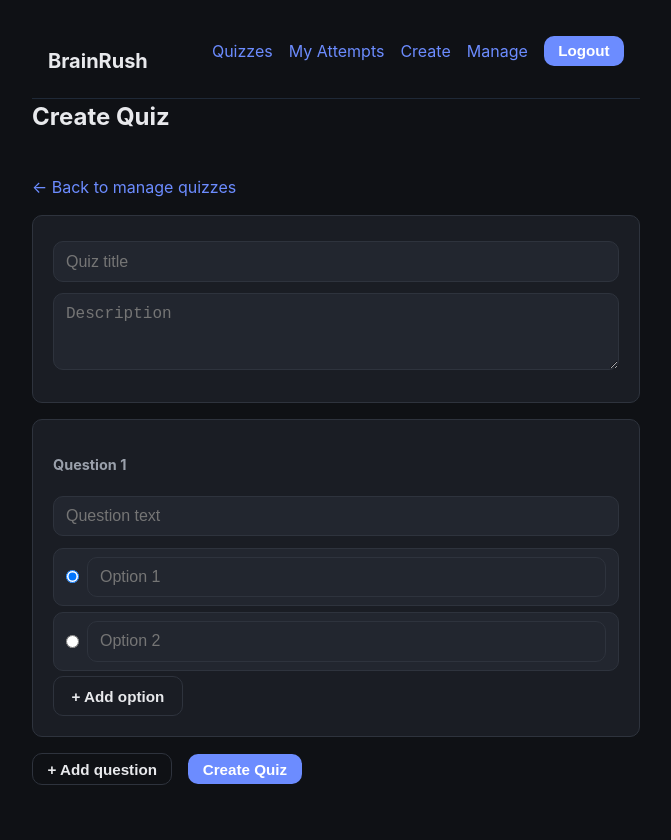
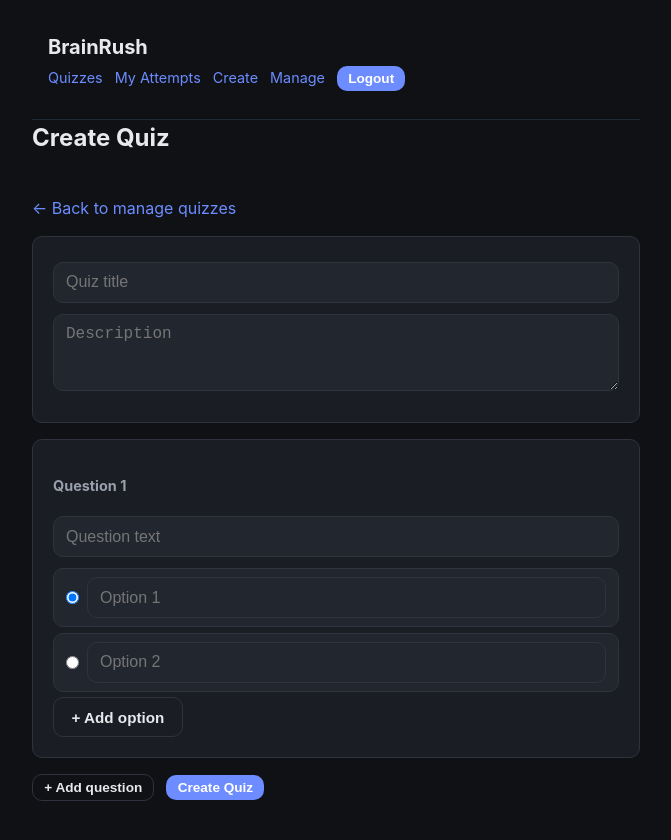
Before and after one commit to beatsbynorth21/ts-academy-quiz-platform, a React (Vite) app in the folder client/: page /admin/create-quiz in a window 1280 px wide. Shown: the top 840 px of the page, without its empty margins (304-975 px from the left). Built offline with nearby package versions, Linux system fonts and the light colour scheme; no server answers; sample sign-in values are in the browser's storage.

Commit message:
Compact navbar

```diff
--- a/client/src/index.css
+++ b/client/src/index.css
@@ -172,3 +172,21 @@ form { margin-top: 0.5rem; }
 }
 .nav-links a { text-decoration: none; }
 .nav-links button { padding: 0.4rem 0.9rem; }
+
+.navbar {
+  flex-direction: column;
+  align-items: flex-start;
+  gap: 0.25rem;
+  padding: 0.5rem 1rem;
+}
+.nav-links {
+  flex-wrap: nowrap;
+  width: 100%;
+  gap: 0.75rem;
+  overflow-x: auto;
+  font-size: 0.9rem;
+}
+.nav-links button {
+  padding: 0.3rem 0.7rem;
+  font-size: 0.85rem;
+}
```
